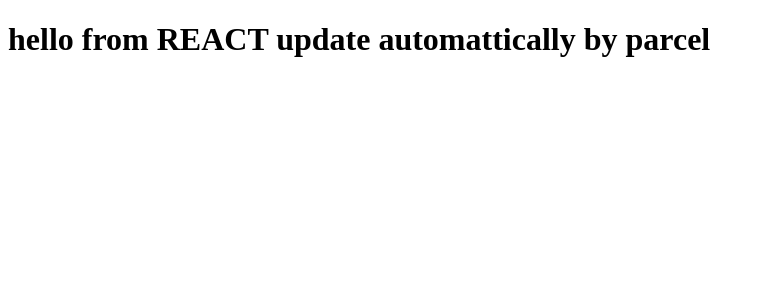
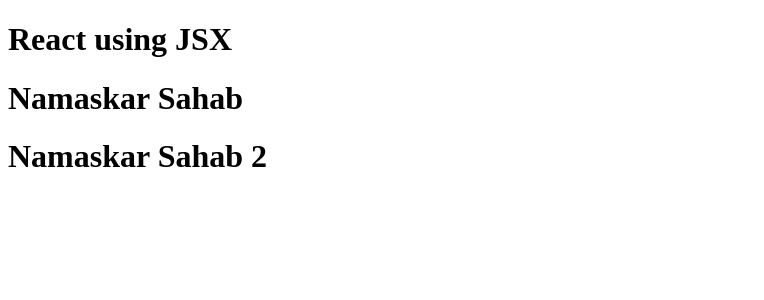
Before and after one commit to MZ1818/react-saini, a React (Vite) app: page / in a window 1280 px wide. Shown: the top 300 px of the page, without its empty margins (0-764 px from the left). Built offline with nearby package versions, Linux system fonts and the light colour scheme.

Commit message:
episode-03

```diff
--- a/App.js
+++ b/App.js
@@ -1,36 +1,55 @@
-//the 1st intake is the element(tags), 2nd intake takes the attributes(any num of attributes can be passed), 3rd intake is what we want to pass/print/child
-//the 2nd & 3rd intake are props
-//this heading i.e createElement will return an JS Object.
-
 import React from "react";
 import ReactDOM from "react-dom/client";
 
-const heading = React.createElement(
-  "h1",
-  { id: "heading", xyz: "abc" },
-  "hello from REACT update automattically by parcel"
+//React.CreateElement returns => Object (React Element) => when it is rendered on browser then chnges to => HTMLElecment(render)
+
+//we will not be using older method to create React Element
+//Rather we will be using JSX like this
+
+//JSX when using in 1 line==we dont need to put circular brackets
+//when we write JSX code in more than 1 line we have use ( ),
+
+//React Element
+const jsxHeading = (
+  <h1 id="heading" className="header">
+    React using JSX
+  </h1>
 );
+
+//React functional componenrt
+const HeadingComponent = () => {
+  return (
+    <div className="container">
+      <h1 className="heading">Namaskar Sahab</h1>
+    </div>
+  );
+};
+
+const num = 111111111111;
+
+//rendering react component inside another react component
+//passing REACT ELEMENT inside COMPONENT
+const HeadingComponent2 = () => {
+  return (
+    <div className="contain">
+      {/* {num} */}
+      {/* {100 + 200} */}
+      {jsxHeading}
+
+      {/* all 3 ways below of rendering React components are same */}
+
+      <HeadingComponent />
+      {/* <HeadingComponent></HeadingComponent> */}
+      {/* {HeadingComponent()} */}
+      <h1>Namaskar Sahab 2</h1>
+    </div>
+  );
+};
+
+console.log(jsxHeading);
 const root = ReactDOM.createRoot(document.getElementById("root"));
-root.render(heading);
 
-{
-  /*   ----------- suppose we want this through react
+//this is how we render REACT COMPONENT
+root.render(<HeadingComponent2 />);
 
-<div id="parent">
-  <div id="child">
-    <h1>i m h1 tag</h1>     -----these 2 are siblings
-    <h2>i m h2 tag</h2>     ------both are siblings(for them clearly we can put them inside arrays)
-  </div>
-</div> */
-}
-
-// const pandur = React.createElement(
-//   "div",
-//   { id: "parent" },
-//   React.createElement("div", { id: "child" }, [
-//     React.createElement("h1", {}, "i m h1 tag"),
-//     React.createElement("h2", {}, "i m h2 tag"),
-//   ])
-// );
-// const root = ReactDOM.createRoot(document.getElementById("root"));
-// root.render(pandur);
+// root.render(jsxHeading);
--- a/package.json
+++ b/package.json
@@ -3,6 +3,8 @@
   "version": "1.0.0",
   "description": "",
   "scripts": {
+    "start": "parcel index.html",
+    "build": "parcel build index.html",
     "test": "jest"
   },
   "repository": {
```
